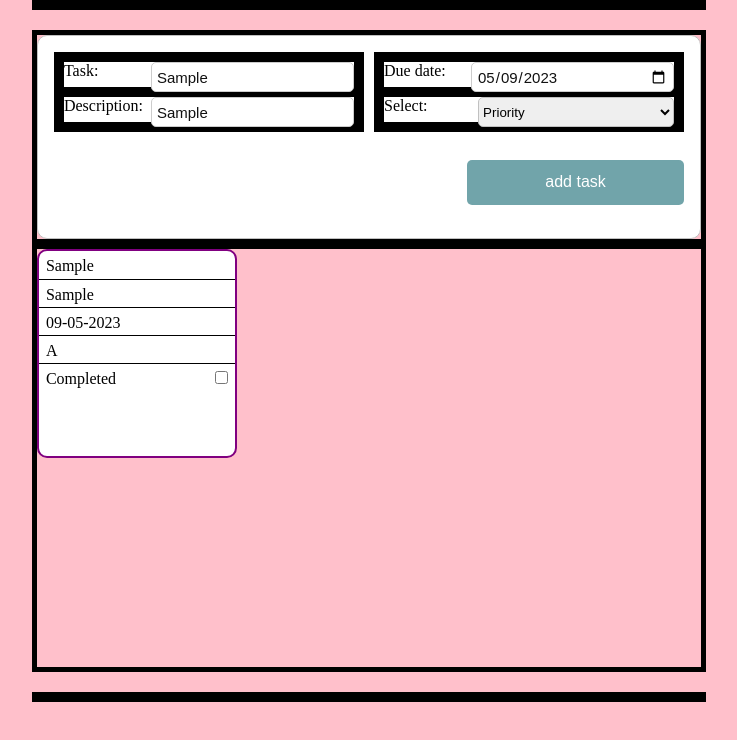
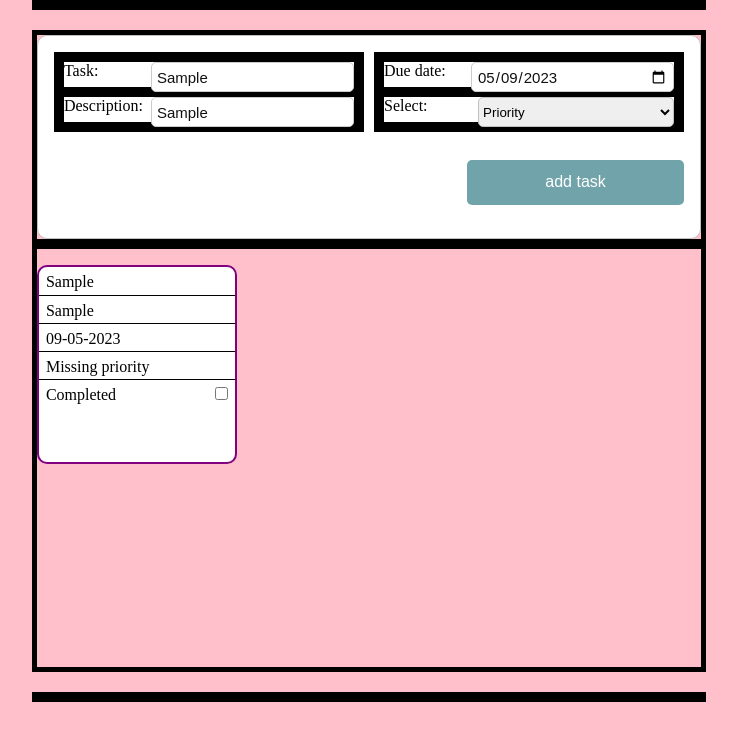
Before and after one commit to Jenziiy/todo-list, a website built with webpack: page dist/index.html in a window 1280 px wide. Both pictures are taken after typing "Sample", "Sample" into the empty fields and a click on the button "add task". Shown: the whole page, without its empty margins (271-1008 px from the left). Built offline with nearby package versions, Linux system fonts and the light colour scheme.

Commit message:
add priority param

```diff
--- a/src/file.css
+++ b/src/file.css
@@ -118,10 +118,12 @@ main{
   grid-template-rows: 1fr 2fr;
 }
 #item-container{
+  padding-top: 16px;
+  grid-gap: 5px;
   display: grid;
   grid-template-columns: repeat(3,1fr);
   grid-template-rows: repeat(2,1fr);
-  grid-auto-flow: row;
+  grid-auto-flow: column;
 }
 
 @media (max-width: 768px) {
--- a/src/util.js
+++ b/src/util.js
@@ -12,5 +12,5 @@ export function getInputColl(...args) {
 
   export function buttonLogic(){
     return el('add-task-button').addEventListener('click', () => { new ToDoItem(...(
-                                    getInputColl('0', '1', '2')))
+                                    getInputColl('0', '1', '2', '3')))
                                     .createUI()  })};
```
